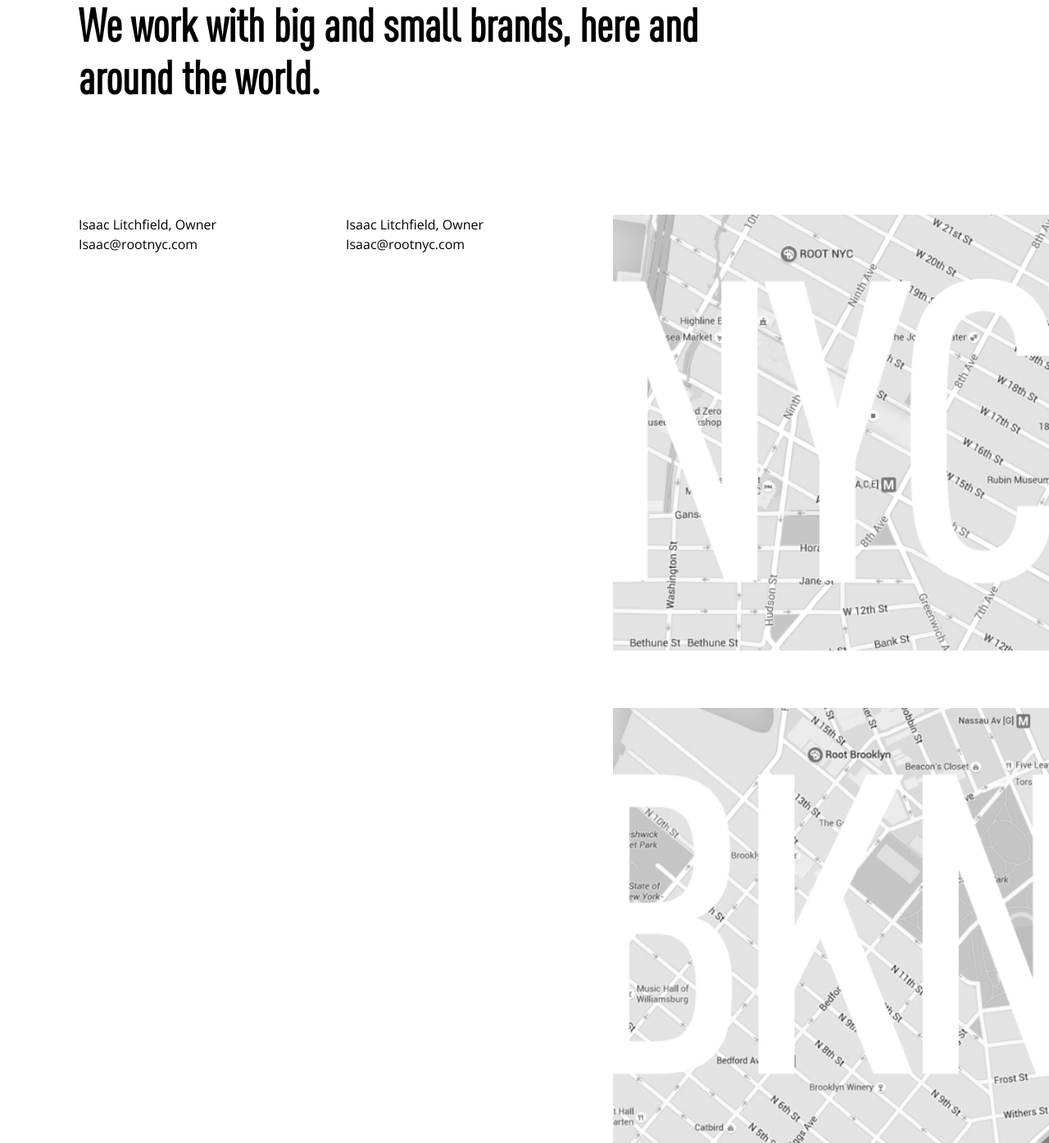
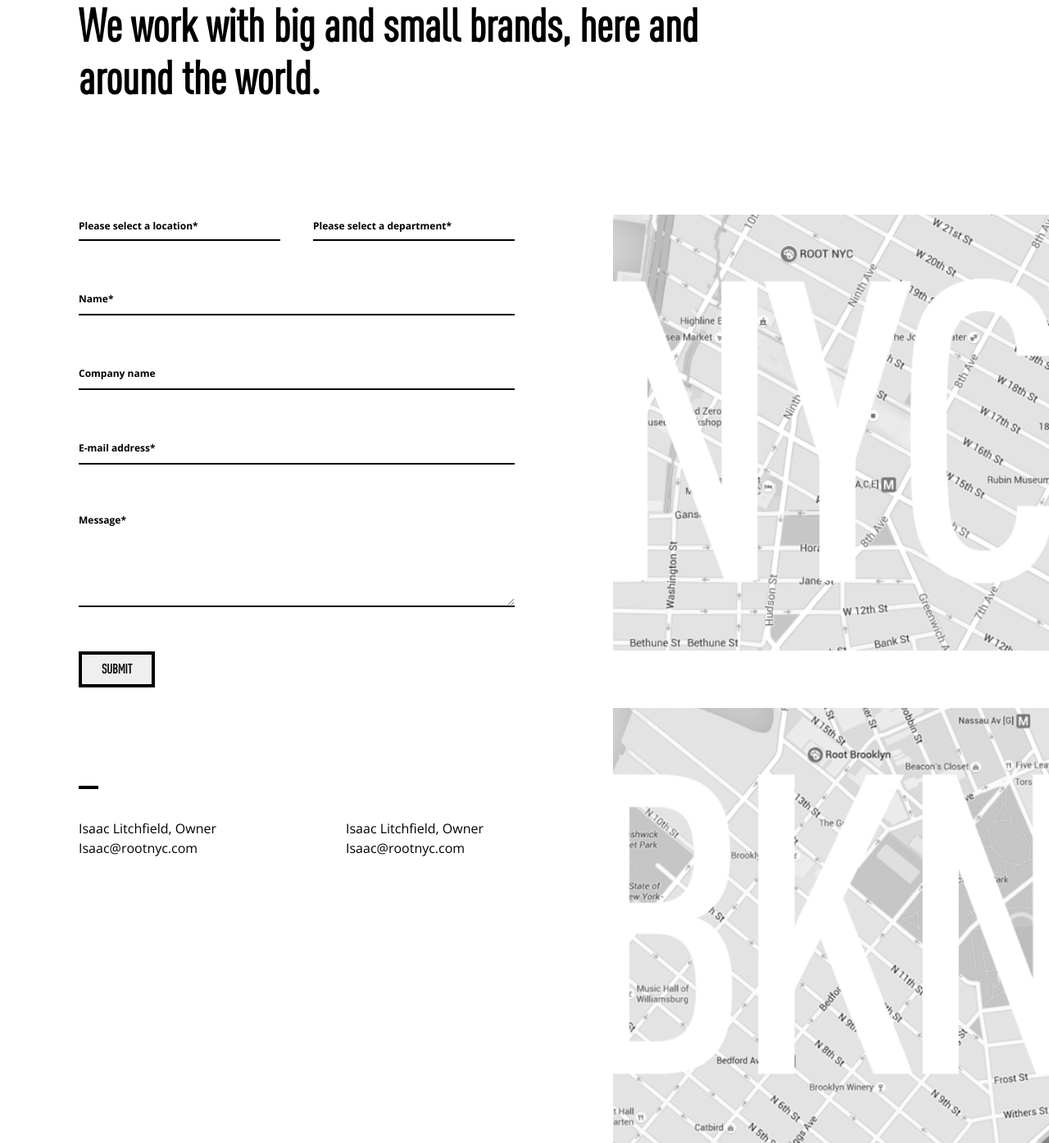
Before and after one commit to Magellanarts/root_code, a PHP site: page /contact.php in a window 1280 px wide. Shown: the part 985-2380 px from the top of the page at 82% size. Run offline with PHP 8.4, Linux system fonts and the light colour scheme; style sheets or scripts are compiled from the project's sources.

Commit message:
building contact form

```diff
--- a/dev/contact.php
+++ b/dev/contact.php
@@ -13,9 +13,44 @@
 
 <section class="l-anchor-right l-split-content l-split-content--equal-width">
   <div>
-   <form>
+    <form>
+      <div class="l-split-content">
+        <div class="c-form-field c-form-field--half">
+          <select class="js-select" name="location">
+            <option>Please select a location*</option>
+            <option value="NYC">NYC</option>
+            <option value="BKN">BKN</option>
+          </select>
+        </div>
 
-   </form>
+        <div class="c-form-field c-form-field--half">
+          <select class="js-select" name="department">
+            <option>Please select a department*</option>
+            <option value="NYC">NYC</option>
+            <option value="BKN">BKN</option>
+          </select>
+        </div>
+      </div>
+
+      <div class="c-form-field">
+        <input type="text" placeholder="Name*" name="name" required>
+      </div>
+
+      <div class="c-form-field">
+        <input type="text" placeholder="Company name" name="company-name">
+      </div>
+
+      <div class="c-form-field">
+        <input type="email" placeholder="E-mail address*" name="email" required>
+      </div>
+
+      <div class="c-form-field">
+        <textarea placeholder="Message*" required></textarea>
+      </div>
+
+      <button class="c-btn" type="submit">Submit</button>
+
+    </form>
 
     <div class="l-split-content l-split-content--equal-width">
       <div>
@@ -37,6 +72,7 @@
 
 <section class="l-page-section">
 
+
 </section>
 
 
--- a/dev/js/site.js
+++ b/dev/js/site.js
@@ -106,3 +106,101 @@ function isScrolledIntoView(el) {
   isVisible = (elemTop - window.innerHeight) <= 160;
   return isVisible;
 }
+
+
+// create dropdowns
+const selects = doc.querySelectorAll('.js-select');
+if(selects) {
+  for (let i = 0; i < selects.length; i++) {
+
+    // get name of select
+    const name = selects[i].getAttribute('name');
+
+    // get children of select
+    const children = selects[i].children;
+    const placeholder = children[0].innerText;
+
+    // create new element that will be used to reference our select
+    const selectorElement =  doc.createElement('div');
+    selectorElement.setAttribute('data-select', name);
+    selectorElement.setAttribute('class', 'o-selector js-selector');
+
+    // create the label section of our new dropdown
+    const selectorLabel = doc.createElement('div');
+    selectorLabel.setAttribute('class', 'o-selector__label js-selector__label');
+    const selectorLabelTextElement = doc.createElement('div');
+    selectorLabelTextElement.setAttribute('class', 'o-selector__label-text js-selector__label-text');
+    selectorLabelTextElement.appendChild(doc.createTextNode(placeholder));
+    selectorLabel.appendChild(selectorLabelTextElement);
+
+    // create arrow element for inside label
+    const selectorArrow = doc.createElement('div');
+    selectorArrow.setAttribute('class', 'o-selector__arrow js-selector__arrow');
+
+    // add arrow to label
+    selectorLabel.appendChild(selectorArrow);
+
+    // append the label section to our selector element
+    selectorElement.appendChild(selectorLabel);
+
+    // add event listener to label
+    selectorLabel.addEventListener('click', function () {
+      this.classList.toggle('is-open');
+      this.nextElementSibling.classList.toggle('is-open');
+    });
+
+
+    // create dropdown section
+    const selectorDropdown = doc.createElement('div');
+    selectorDropdown.setAttribute('class', 'o-selector__dropdown js-selector__dropdown');
+
+    // loop through children of select and add them to our new element
+    for (let j = 1; j < children.length; j++) {
+      let dropdownOption = doc.createElement('div');
+      dropdownOption.setAttribute('data-select', name);
+      let dropdownOptionText = children[j].value;
+      dropdownOption.appendChild(doc.createTextNode(dropdownOptionText));
+      selectorDropdown.appendChild(dropdownOption);
+
+      // add event listener to dropdown option
+      dropdownOption.addEventListener('click', function () {
+        var originalSelect = doc.querySelector('select[name="' + this.getAttribute('data-select') + '"]');
+
+
+        var node = this;
+        var indexCounter = 0;
+        // get index of this option
+        while( (node = node.previousSibling) != null )
+          indexCounter++;
+
+        originalSelect.selectedIndex = (indexCounter + 1);
+        // trigger onchange event
+        // it won't fire automatically when we change the selected index
+        if(originalSelect.getAttribute('onchange')) {
+          originalSelect.onchange();
+        }
+
+        // change label to this text
+        this.parentElement.previousSibling.childNodes[0].innerText = this.innerText;
+
+        // remove is-open classes
+        this.parentElement.classList.remove('is-open');
+        this.parentElement.previousSibling.classList.remove('is-open');
+      });
+    }
+
+    // add dropdown to selector
+    selectorElement.appendChild(selectorDropdown);
+
+    // add our new element to the code after the select
+    insertAfter(selectorElement, selects[i]);
+  }
+}
+
+
+/*----------------------
+ Helper Functions
+ ----------------------*/
+function insertAfter(newNode, referenceNode) {
+  referenceNode.parentNode.insertBefore(newNode, referenceNode.nextSibling);
+}
--- a/dev/sass/_base.scss
+++ b/dev/sass/_base.scss
@@ -46,3 +46,57 @@ li {
 a {
   text-decoration: none;
 }
+
+form {
+  padding-bottom: 124px;
+  position: relative;
+  margin-bottom: 36px;
+
+  &:after {
+    content: '';
+    position: absolute;
+    bottom: 0;
+    left: 0;
+    height: 4px;
+    width: 24px;
+    background: #000;
+  }
+}
+
+input[type="text"],
+input[type="email"],
+textarea {
+  width: 100%;
+  border: none;
+  border-bottom: 2px solid #000;
+  display: block;
+  font: 700 12px/1 $siteFont;
+  padding: 8px 0 10px;
+  outline: none !important;
+}
+
+textarea {
+  height: 100px;
+}
+
+
+::-webkit-input-placeholder { /* Chrome/Opera/Safari */
+  color: #000;
+}
+::-moz-placeholder { /* Firefox 19+ */
+  color: #000;
+}
+:-ms-input-placeholder { /* IE 10+ */
+  color: #000;
+}
+:-moz-placeholder { /* Firefox 18- */
+  color: #000;
+}
+
+select {
+  visibility: hidden;
+  opacity: 0;
+  height: 0;
+  overflow: hidden;
+  display: none;
+}
--- /dev/null
+++ b/dev/sass/_component.form-field.scss
@@ -0,0 +1,13 @@
+.c-form-field {
+  margin-bottom: 54px;
+
+  @media #{$medium} {
+    &--half {
+      flex: 1;
+      &:last-child {
+        margin-left: 40px;
+      }
+    }
+  }
+
+}
--- /dev/null
+++ b/dev/sass/_object.selector.scss
@@ -0,0 +1,82 @@
+.o-selector {
+  width: 100%;
+  position: relative;
+}
+
+.o-selector__label {
+  border-bottom: 2px solid #000;
+  font: 700 12px/1 $siteFont;
+  cursor: pointer;
+  position: relative;
+  padding: 8px 0 10px;
+
+  &.is-open {
+    .o-selector__arrow {
+      &:before {
+        // left:6px;
+        transform: rotate(33deg);
+      }
+
+      &:after {
+        // right: 7px;
+        transform: rotate(-33deg);
+      }
+    }
+  }
+}
+
+.o-selector__arrow {
+  width: 40px;
+  height: 100%;
+
+
+
+  right: 0;
+
+  &:before {
+    left: 14px;
+    top: 8px;
+  }
+
+  &:after {
+    right: 13px;
+    top: 8px;
+  }
+
+  @media #{$medium} {
+    &:before {
+      top: 11px;
+    }
+
+    &:after {
+      top: 11px;
+    }
+  }
+}
+
+.o-selector__dropdown {
+  background: #fff;
+  color: #000;
+  border: none;
+  box-sizing: border-box;
+  width: 100%;
+  max-height: 0;
+  overflow: hidden;
+  z-index: 500;
+  position: absolute;
+  font: 700 12px/1 $siteFont;
+
+  > div {
+    padding: 6px 0;
+    cursor: pointer;
+
+    &:hover {
+      background: rgba(0,0,0,.15);
+    }
+  }
+
+  &.is-open {
+    max-height: 20rem;
+    transition: .2s linear;
+  }
+}
--- a/dev/sass/style.scss
+++ b/dev/sass/style.scss
@@ -14,6 +14,7 @@
 @import "layout";
 
 @import "object.content";
+@import "object.selector";
 
 @import "component.hero";
 @import "component.nav-toggle";
@@ -28,6 +29,7 @@
 @import "component.btn";
 @import "component.site-header";
 @import "component.studio-specs";
+@import "component.form-field";
 @import "component.studio-gallery";
 
 @import "utilities";
```
